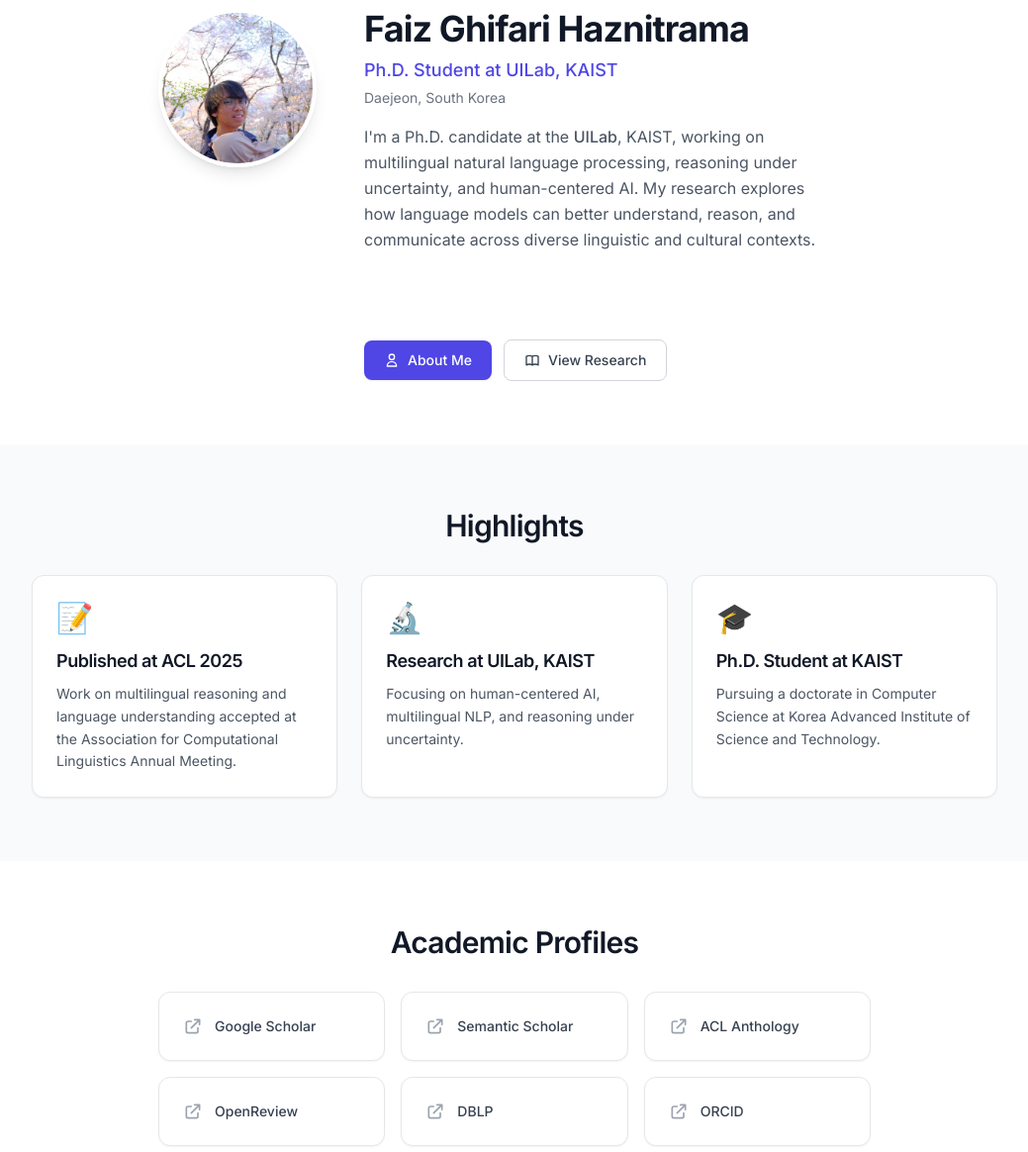
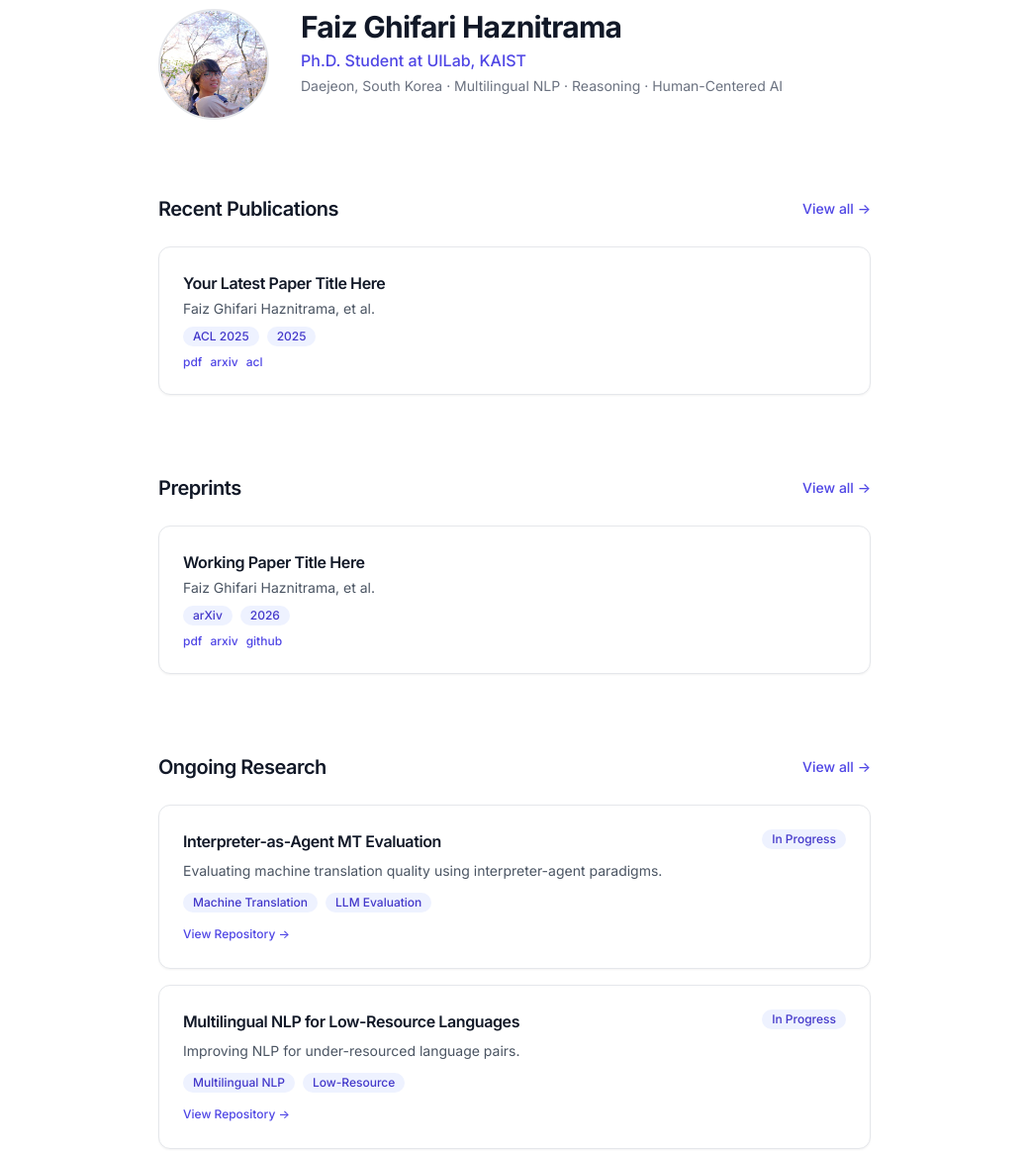
Before and after one commit to faizghifari/faizghifari.github.io, an Astro site: page / in a window 1280 px wide. Shown: the part 120-1284 px from the top of the page at 99% size, without its empty margins (120-1159 px from the left). Built offline with nearby package versions, Linux system fonts and the light colour scheme; Astro itself is replaced by a stand-in of ours.

Commit message:
fix: redesign homepage (papers/research focus), fix nav active state, fix button contrast, add README

```diff
--- a/src/components/Nav.astro
+++ b/src/components/Nav.astro
@@ -1,7 +1,7 @@
 ---
 import DarkModeToggle from './DarkModeToggle.astro';
 
-const currentPath = Astro.currentURL?.pathname ?? '/';
+const currentPath = Astro.self.url ? new URL(Astro.self.url).pathname : '/';
 const navLinks = [
   { href: '/', label: 'Home' },
   { href: '/about', label: 'About' },
--- a/src/pages/index.astro
+++ b/src/pages/index.astro
@@ -2,21 +2,38 @@
 import BaseLayout from '../layouts/BaseLayout.astro';
 import SocialLinks from '../components/SocialLinks.astro';
 
-const highlights = [
+const recentPapers = [
   {
-    title: 'Published at ACL 2025',
-    description: 'Work on multilingual reasoning and language understanding accepted at the Association for Computational Linguistics Annual Meeting.',
-    icon: '📝',
+    title: 'Your Latest Paper Title Here',
+    authors: 'Faiz Ghifari Haznitrama, et al.',
+    venue: 'ACL 2025',
+    year: 2025,
+    links: { pdf: '#', arxiv: '#', acl: '#' },
+  },
+];
+
+const recentPreprints = [
+  {
+    title: 'Working Paper Title Here',
+    authors: 'Faiz Ghifari Haznitrama, et al.',
+    venue: 'arXiv',
+    year: 2026,
+    links: { pdf: '#', arxiv: '#', github: '#' },
+  },
+];
+
+const ongoingResearch = [
+  {
+    title: 'Interpreter-as-Agent MT Evaluation',
+    description: 'Evaluating machine translation quality using interpreter-agent paradigms.',
+    tags: ['Machine Translation', 'LLM Evaluation'],
+    repo: 'https://github.com/faizghifari/interpreter-agent-eval',
   },
   {
-    title: 'Research at UILab, KAIST',
-    description: 'Focusing on human-centered AI, multilingual NLP, and reasoning under uncertainty.',
-    icon: '🔬',
-  },
-  {
-    title: 'Ph.D. Student at KAIST',
-    description: 'Pursuing a doctorate in Computer Science at Korea Advanced Institute of Science and Technology.',
-    icon: '🎓',
+    title: 'Multilingual NLP for Low-Resource Languages',
+    description: 'Improving NLP for under-resourced language pairs.',
+    tags: ['Multilingual NLP', 'Low-Resource'],
+    repo: 'https://github.com/faizghifari/babybabellm-gptbert',
   },
 ];
 ---
@@ -25,91 +42,134 @@ const highlights = [
   title="Faiz Ghifari Haznitrama — Ph.D. Student at KAIST"
   description="Personal portfolio of Faiz Ghifari Haznitrama, Ph.D. student at UILab, KAIST. Researcher in multilingual NLP, reasoning, and human-centered AI."
 >
-  <!-- Hero Section -->
-  <section class="section">
+  <!-- Header -->
+  <section class="section pb-8">
     <div class="container-narrow">
-      <div class="flex flex-col md:flex-row items-center md:items-start gap-8 md:gap-12">
-        <!-- Profile Photo -->
+      <div class="flex flex-col md:flex-row items-center md:items-start gap-6 md:gap-8">
         <div class="flex-shrink-0">
           <img
             src="/profile-square.jpg"
             alt="Faiz Ghifari Haznitrama"
-            class="w-32 h-32 md:w-40 md:h-40 rounded-full object-cover border-4 border-white dark:border-slate-800 shadow-lg"
+            class="w-24 h-24 md:w-28 md:h-28 rounded-full object-cover border-2 border-gray-200 dark:border-slate-700"
             loading="eager"
           />
         </div>
-
-        <!-- Info -->
         <div class="flex-1 text-center md:text-left">
-          <h1 class="text-3xl md:text-4xl font-bold text-gray-900 dark:text-white mb-2">
+          <h1 class="text-2xl md:text-3xl font-bold text-gray-900 dark:text-white mb-1">
             Faiz Ghifari Haznitrama
           </h1>
-          <p class="text-lg text-indigo-600 dark:text-indigo-400 font-medium mb-1">
-            Ph.D. Student at <span class="no-underline">UILab</span>, KAIST
+          <p class="text-base text-indigo-600 dark:text-indigo-400 font-medium mb-1">
+            Ph.D. Student at <a href="https://uila.kaist.ac.kr/" target="_blank" rel="noopener noreferrer" class="no-underline">UILab</a>, KAIST
           </p>
-          <p class="text-sm text-gray-500 dark:text-gray-400 mb-4">
-            Daejeon, South Korea
+          <p class="text-sm text-gray-500 dark:text-gray-400 mb-3">
+            Daejeon, South Korea &middot; Multilingual NLP &middot; Reasoning &middot; Human-Centered AI
           </p>
-
-          <p class="text-gray-600 dark:text-gray-300 mb-6 max-w-xl mx-auto md:mx-0 text-balance leading-relaxed">
-            I'm a Ph.D. candidate at the <span class="font-medium">UILab</span>, KAIST, working on
-            multilingual natural language processing, reasoning under uncertainty, and human-centered
-            AI. My research explores how language models can better understand, reason, and communicate
-            across diverse linguistic and cultural contexts.
-          </p>
-
-          <!-- Social Links -->
-          <div class="flex justify-center md:justify-start mb-6">
+          <div class="flex justify-center md:justify-start">
             <SocialLinks />
-          </div>
-
-          <!-- CTA Buttons -->
-          <div class="flex flex-wrap items-center justify-center md:justify-start gap-3">
-            <a
-              href="/about"
-              class="btn-primary"
-            >
-              <svg class="w-4 h-4" fill="none" stroke="currentColor" viewBox="0 0 24 24">
-                <path stroke-linecap="round" stroke-linejoin="round" stroke-width="2" d="M16 7a4 4 0 11-8 0 4 4 0 018 0zM12 14a7 7 0 00-7 7h14a7 7 0 00-7-7z" />
-              </svg>
-              About Me
-            </a>
-            <a
-              href="/research"
-              class="btn-outline"
-            >
-              <svg class="w-4 h-4" fill="none" stroke="currentColor" viewBox="0 0 24 24">
-                <path stroke-linecap="round" stroke-linejoin="round" stroke-width="2" d="M12 6.253v13m0-13C10.832 5.477 9.246 5 7.5 5S4.168 5.477 3 6.253v13C4.168 18.477 5.754 18 7.5 18s3.332.477 4.5 1.253m0-13C13.168 5.477 14.754 5 16.5 5c1.747 0 3.332.477 4.5 1.253v13C19.832 18.477 18.247 18 16.5 18c-1.746 0-3.332.477-4.5 1.253" />
-              </svg>
-              View Research
-            </a>
           </div>
         </div>
       </div>
     </div>
   </section>
 
-  <!-- Highlights Section -->
-  <section class="section bg-gray-50 dark:bg-slate-800/50 transition-colors">
-    <div class="container-wide">
-      <h2 class="section-title text-center">Highlights</h2>
-      <div class="grid grid-cols-1 md:grid-cols-3 gap-6">
-        {highlights.map(item => (
+  <!-- Recent Publications -->
+  <section class="section pt-4">
+    <div class="container-narrow">
+      <div class="flex items-center justify-between mb-6">
+        <h2 class="text-xl font-semibold text-gray-900 dark:text-white">Recent Publications</h2>
+        <a href="/research" class="text-sm font-medium text-indigo-600 dark:text-indigo-400 hover:underline no-underline">
+          View all &rarr;
+        </a>
+      </div>
+      <div class="space-y-4">
+        {recentPapers.map((paper) => (
           <div class="card">
-            <div class="text-3xl mb-3">{item.icon}</div>
-            <h3 class="text-lg font-semibold text-gray-900 dark:text-white mb-2">{item.title}</h3>
-            <p class="text-sm text-gray-600 dark:text-gray-400 leading-relaxed">{item.description}</p>
+            <h3 class="text-base font-semibold text-gray-900 dark:text-white mb-1">{paper.title}</h3>
+            <p class="text-sm text-gray-600 dark:text-gray-400 mb-2">{paper.authors}</p>
+            <div class="flex flex-wrap items-center gap-2 mb-2">
+              <span class="tag">{paper.venue}</span>
+              <span class="tag">{paper.year}</span>
+            </div>
+            <div class="flex flex-wrap gap-2">
+              {Object.entries(paper.links).map(([key, url]) => (
+                <a href={url} target="_blank" rel="noopener noreferrer" class="text-xs font-medium text-indigo-600 dark:text-indigo-400 hover:underline no-underline">
+                  {key}
+                </a>
+              ))}
+            </div>
           </div>
         ))}
       </div>
     </div>
   </section>
 
-  <!-- Quick Links Section -->
-  <section class="section">
+  <!-- Preprints -->
+  <section class="section pt-4">
     <div class="container-narrow">
-      <h2 class="section-title text-center">Academic Profiles</h2>
-      <div class="grid grid-cols-2 sm:grid-cols-3 gap-4">
+      <div class="flex items-center justify-between mb-6">
+        <h2 class="text-xl font-semibold text-gray-900 dark:text-white">Preprints</h2>
+        <a href="/research" class="text-sm font-medium text-indigo-600 dark:text-indigo-400 hover:underline no-underline">
+          View all &rarr;
+        </a>
+      </div>
+      <div class="space-y-4">
+        {recentPreprints.map((paper) => (
+          <div class="card">
+            <h3 class="text-base font-semibold text-gray-900 dark:text-white mb-1">{paper.title}</h3>
+            <p class="text-sm text-gray-600 dark:text-gray-400 mb-2">{paper.authors}</p>
+            <div class="flex flex-wrap items-center gap-2 mb-2">
+              <span class="tag">{paper.venue}</span>
+              <span class="tag">{paper.year}</span>
+            </div>
+            <div class="flex flex-wrap gap-2">
+              {Object.entries(paper.links).map(([key, url]) => (
+                <a href={url} target="_blank" rel="noopener noreferrer" class="text-xs font-medium text-indigo-600 dark:text-indigo-400 hover:underline no-underline">
+                  {key}
+                </a>
+              ))}
+            </div>
+          </div>
+        ))}
+      </div>
+    </div>
+  </section>
+
+  <!-- Ongoing Research -->
+  <section class="section pt-4">
+    <div class="container-narrow">
+      <div class="flex items-center justify-between mb-6">
+        <h2 class="text-xl font-semibold text-gray-900 dark:text-white">Ongoing Research</h2>
+        <a href="/research" class="text-sm font-medium text-indigo-600 dark:text-indigo-400 hover:underline no-underline">
+          View all &rarr;
+        </a>
+      </div>
+      <div class="space-y-4">
+        {ongoingResearch.map((item) => (
+          <div class="card">
+            <div class="flex items-start justify-between mb-2">
+              <h3 class="text-base font-semibold text-gray-900 dark:text-white">{item.title}</h3>
+              <span class="tag">In Progress</span>
+            </div>
+            <p class="text-sm text-gray-600 dark:text-gray-300 mb-3">{item.description}</p>
+            <div class="flex flex-wrap gap-2 mb-2">
+              {item.tags.map((tag: string) => <span class="tag">{tag}</span>)}
+            </div>
+            {item.repo && (
+              <a href={item.repo} target="_blank" rel="noopener noreferrer" class="text-xs font-medium text-indigo-600 dark:text-indigo-400 hover:underline no-underline">
+                View Repository &rarr;
+              </a>
+            )}
+          </div>
+        ))}
+      </div>
+    </div>
+  </section>
+
+  <!-- Academic Profiles -->
+  <section class="section pt-4">
+    <div class="container-narrow">
+      <h2 class="text-xl font-semibold text-gray-900 dark:text-white mb-6">Academic Profiles</h2>
+      <div class="grid grid-cols-2 sm:grid-cols-3 gap-3">
         {[
           { name: 'Google Scholar', url: 'https://scholar.google.com/citations?user=ZH3qXdUAAAAJ&hl=en&authuser=1' },
           { name: 'Semantic Scholar', url: 'https://www.semanticscholar.org/author/Faiz-Ghifari-Haznitrama/2287841290' },
@@ -122,9 +182,9 @@ const highlights = [
             href={profile.url}
             target="_blank"
             rel="noopener noreferrer"
-            class="card flex items-center gap-3 no-underline group"
+            class="card flex items-center gap-2 py-3 px-4 no-underline group"
           >
-            <svg class="w-5 h-5 text-gray-400 group-hover:text-indigo-600 dark:group-hover:text-indigo-400 transition-colors flex-shrink-0" fill="none" stroke="currentColor" viewBox="0 0 24 24">
+            <svg class="w-4 h-4 text-gray-400 group-hover:text-indigo-600 dark:group-hover:text-indigo-400 transition-colors flex-shrink-0" fill="none" stroke="currentColor" viewBox="0 0 24 24">
               <path stroke-linecap="round" stroke-linejoin="round" stroke-width="2" d="M10 6H6a2 2 0 00-2 2v10a2 2 0 002 2h10a2 2 0 002-2v-4M14 4h6m0 0v6m0-6L10 14" />
             </svg>
             <span class="text-sm font-medium text-gray-700 dark:text-gray-300 group-hover:text-indigo-600 dark:group-hover:text-indigo-400 transition-colors">
--- a/src/styles/global.css
+++ b/src/styles/global.css
@@ -64,7 +64,7 @@
   }
 
   .btn-primary {
-    @apply btn bg-indigo-600 text-white hover:bg-indigo-700 dark:bg-indigo-500 dark:hover:bg-indigo-600 shadow-sm hover:shadow;
+    @apply btn bg-indigo-600 text-white !text-white hover:bg-indigo-700 dark:bg-indigo-500 dark:hover:bg-indigo-600 shadow-sm hover:shadow;
   }
 
   .btn-outline {
```
Also changed, not shown: README.md.
